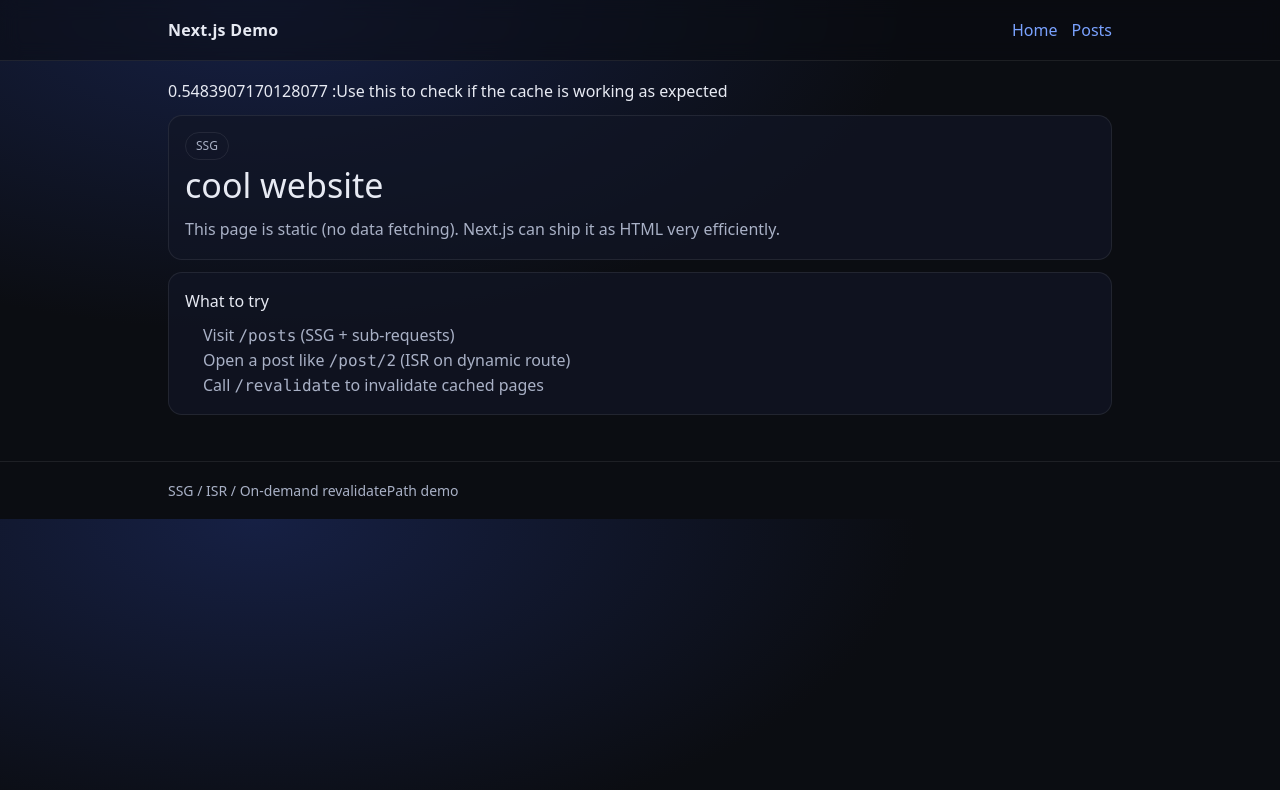
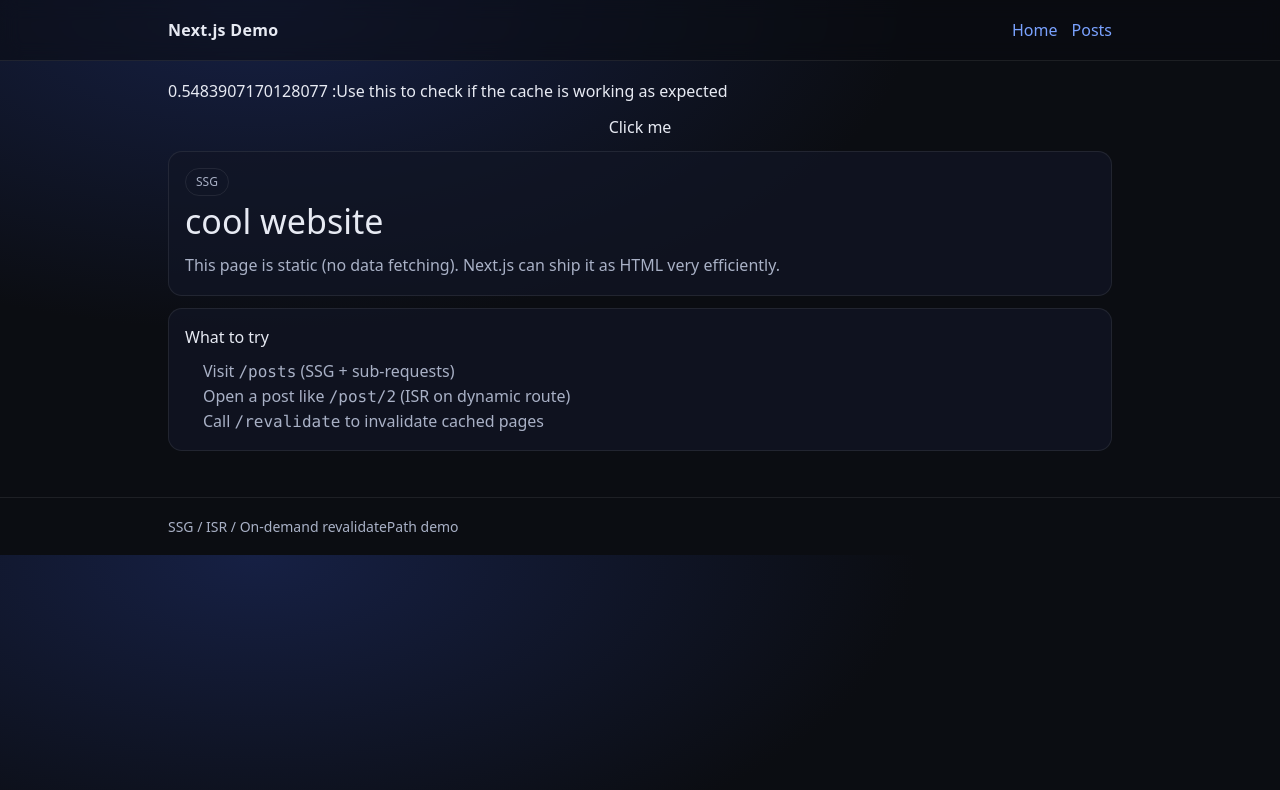
Before and after one commit to SanjayDookhoo/react, a Next.js app in the folder nextjs/: page / in a window 1280 px wide. Shown: the top 790 px of the page. Built offline with nearby package versions, Linux system fonts and the light colour scheme.

Commit message:
button test

```diff
--- a/nextjs/src/app/page.tsx
+++ b/nextjs/src/app/page.tsx
@@ -1,7 +1,12 @@
+import Button from "@/components/Button"
+
 export default function HomePage() {
   return (
     <div className="stack">
       {Math.random()} :Use this to check if the cache is working as expected
+      <Button>
+        Click me
+      </Button>
       <div className="card">
         <span className="badge">SSG</span>
         <h1 className="h1">cool website</h1>
--- /dev/null
+++ b/nextjs/src/components/Button.tsx
@@ -0,0 +1,19 @@
+"use client";
+
+import { ReactNode } from "react";
+
+type ButtonProps = {
+  children: ReactNode;
+};
+
+const onClickHandler = () => {
+    alert('test')
+}
+
+export default function Button({ children }: ButtonProps) {
+  return (
+    <button onClick={onClickHandler}>
+      {children}
+    </button>
+  );
+}
```
